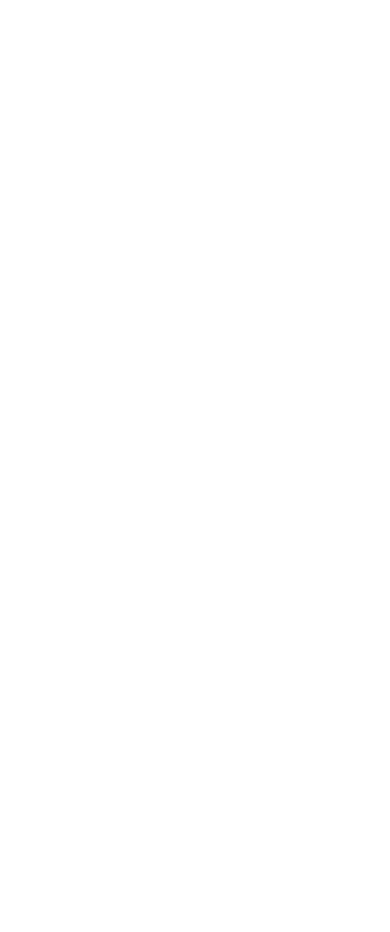
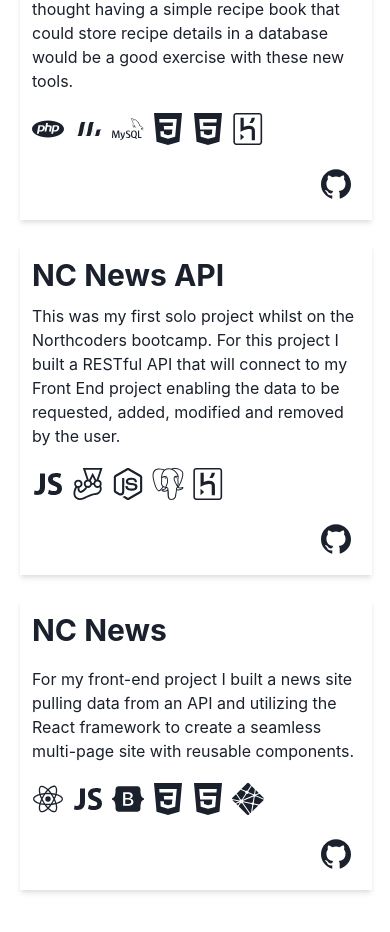
Before and after one commit to MoikeCheck/Portfolio, a Next.js app: page /projects in a window 390 px wide. Shown: the part 714-1646 px from the top of the page. Before the commit the page ends 844 px from the top, so only its background shows below. Built offline with nearby package versions, Linux system fonts and the light colour scheme.

Commit message:
project page mobile responsiveness amended

```diff
--- a/pages/projects.js
+++ b/pages/projects.js
@@ -117,7 +117,6 @@
               </HStack>
             </Box>
           </Link>
-          {/* <ScaleFade initialScale={3} in={1}>
           <Link
             style={{ textDecoration: "none" }}
             href="https://simple-recipe-project.herokuapp.com/index.php"
@@ -136,8 +135,8 @@
                 For this project I wanted learn more about PHP, as well as
                 MySQL, because I am drawn to their veratility and usefullness
                 within the web developement world. I thought having a simple
-                  recipe book that could store recipe details in a database
-                  would be a good exercise with these new tools.
+                recipe book that could store recipe details in a database would
+                be a good exercise with these new tools.
               </Text>
               <HStack
                 flexDirection="row"
@@ -151,7 +150,7 @@
                 <SiHtml5 size="2rem" />
                 <GrHeroku size="2rem" />
               </HStack>
-                <HStack pl={580}>
+              <HStack pl={[280, 580, 580, 580]} pt={[15, 0, 0, 0]}>
                 <Link
                   href="https://github.com/MoikeCheck/php-recipe-book.git"
                   passHref
@@ -171,8 +170,6 @@
               </HStack>
             </Box>
           </Link>
-          </ScaleFade> */}
-          {/* <ScaleFade initialScale={4} in={1}>
           <Link
             style={{ textDecoration: "none" }}
             href="https://zestnews.herokuapp.com/api"
@@ -204,7 +201,7 @@
                 <SiPostgresql size="2rem" />
                 <GrHeroku size="2rem" />
               </HStack>
-                <HStack pl={580}>
+              <HStack pl={[280, 580, 580, 580]} pt={[15, 0, 0, 0]}>
                 <Link href="https://github.com/MoikeCheck/be-NCnews" passHref>
                   <IconButton
                     aria-label="github"
@@ -221,8 +218,6 @@
               </HStack>
             </Box>
           </Link>
-          </ScaleFade> */}
-          {/* <ScaleFade initialScale={5} in={1}>
           <Link
             style={{ textDecoration: "none" }}
             href="https://zestnews.netlify.app/"
@@ -254,7 +249,7 @@
                 <SiHtml5 size="2rem" />
                 <SiNetlify size="2rem" />
               </HStack>
-                <HStack pl={580}>
+              <HStack pl={[280, 580, 580, 580]} pt={[15, 0, 0, 0]}>
                 <Link
                   href="https://github.com/MoikeCheck/nc-news.git/"
                   passHref
@@ -274,7 +269,6 @@
               </HStack>
             </Box>
           </Link>
-          </ScaleFade> */}
         </Flex>
       </Stack>
     </Container>
```
Lines whose indentation alone changed are shown as unchanged.
